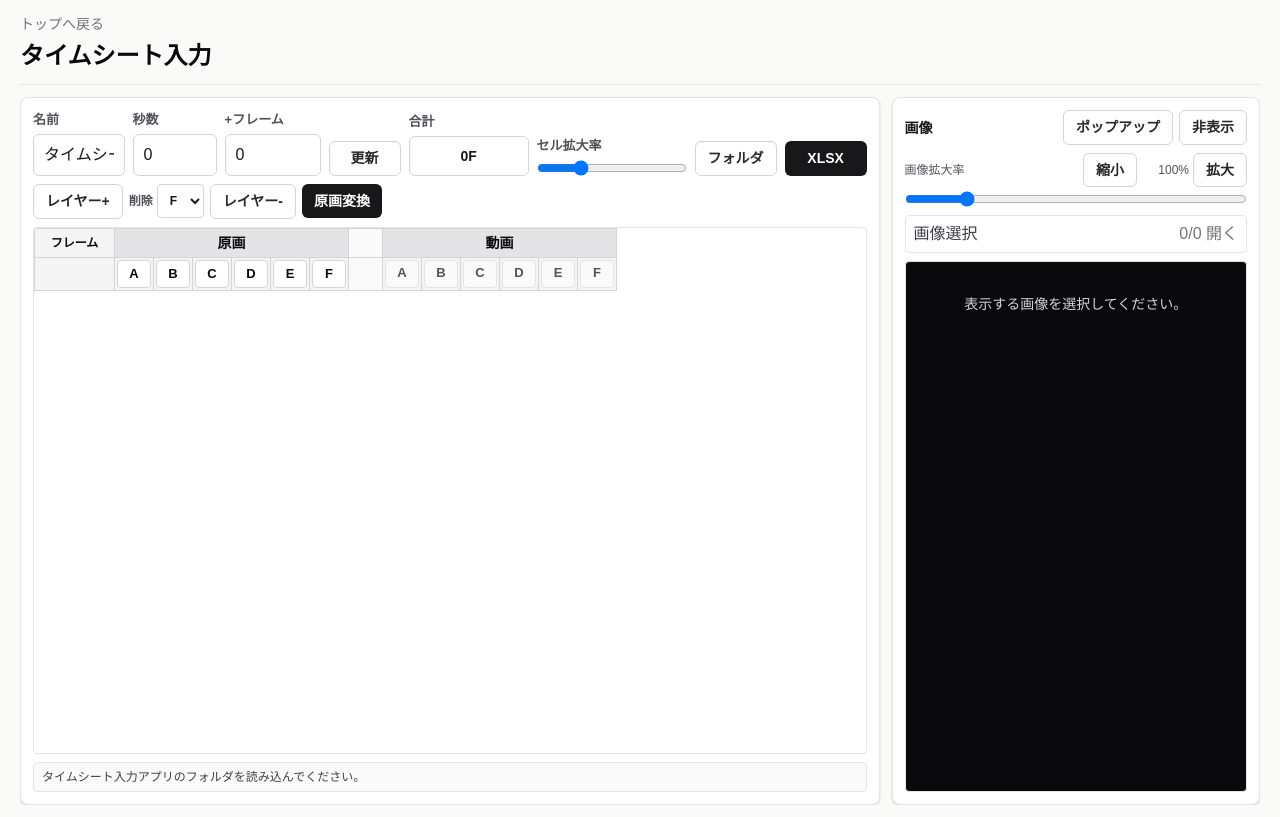
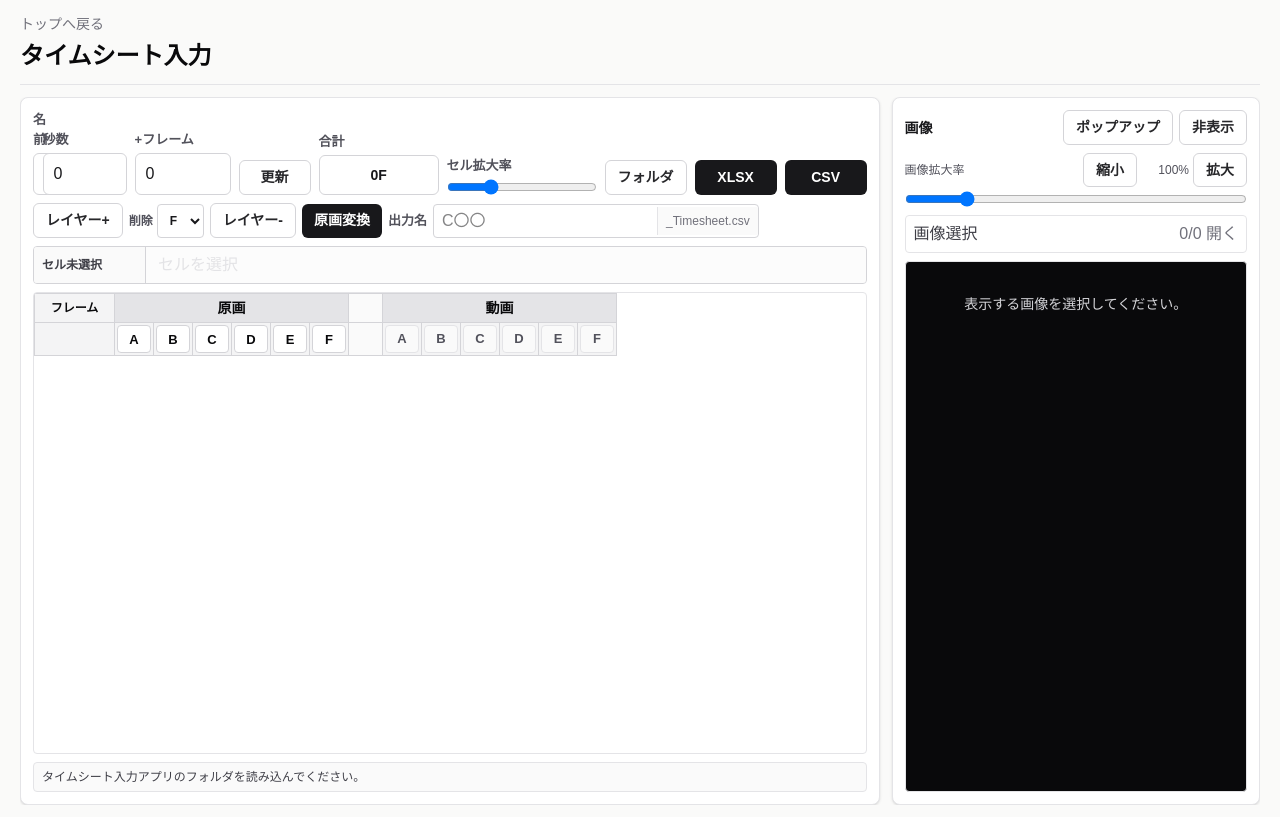
Before and after one commit to mina37010/anime-data-create, a Next.js app: page /apps/timesheet in a window 1280 px wide. Built offline with nearby package versions, Linux system fonts and the light colour scheme.

Commit message:
タイムシート出力名更新

```diff
--- a/app/apps/timesheet/timesheet-editor.tsx
+++ b/app/apps/timesheet/timesheet-editor.tsx
@@ -200,6 +200,14 @@ function cellKey(rowIndex: number, colIndex: number) {
 function clampSheetName(value: string) {
   const sanitized = value.replace(/[\[\]:*?/\\]/g, "_").trim();
   return (sanitized || "タイムシート").slice(0, 31);
+}
+
+function sanitizeFilenameStem(value: string) {
+  return value.replace(/[\\/:*?"<>|]/g, "_");
+}
+
+function workbookFilenameStem(fileName: string) {
+  return fileName.replace(/\.(xlsx|xlsm|xls)$/i, "");
 }
 
 function normalizeCells(cells: string[][], frameCount: number, layerCount: number) {
@@ -585,11 +593,11 @@ function parseTimesheet(raw: RawSheet): TimesheetData {
   };
 }
 
-function buildWorkbook(timesheet: TimesheetData) {
+function buildTimesheetRows(timesheet: TimesheetData) {
   const syncedTimesheet = synchronizeLayerNames(timesheet);
   const gengaSection = syncedTimesheet.sections.find((section) => section.id === "genga") ?? createSection("genga", "原画", syncedTimesheet.frameCount);
   const dougaSection = syncedTimesheet.sections.find((section) => section.id === "douga") ?? createSection("douga", "動画", syncedTimesheet.frameCount);
-  const rows = [
+  return [
     ["フレーム", ...gengaSection.layers, "フレーム", ...gengaSection.layers],
     ...Array.from({ length: syncedTimesheet.frameCount }, (_, rowIndex) => [
       rowIndex + 1,
@@ -598,6 +606,23 @@ function buildWorkbook(timesheet: TimesheetData) {
       ...dougaSection.layers.map((_, layerIndex) => dougaSection.cells[rowIndex]?.[layerIndex] ?? ""),
     ]),
   ];
+}
+
+function csvEscape(value: string | number) {
+  const text = String(value);
+  return /[",\n\r]/.test(text) ? `"${text.replaceAll('"', '""')}"` : text;
+}
+
+function buildTimesheetCsv(timesheet: TimesheetData) {
+  const rows = buildTimesheetRows(timesheet);
+  return `\uFEFF${rows.map((row) => row.map(csvEscape).join(",")).join("\r\n")}\r\n`;
+}
+
+function buildWorkbook(timesheet: TimesheetData) {
+  const syncedTimesheet = synchronizeLayerNames(timesheet);
+  const gengaSection = syncedTimesheet.sections.find((section) => section.id === "genga") ?? createSection("genga", "原画", syncedTimesheet.frameCount);
+  const dougaSection = syncedTimesheet.sections.find((section) => section.id === "douga") ?? createSection("douga", "動画", syncedTimesheet.frameCount);
+  const rows = buildTimesheetRows(syncedTimesheet);
   const worksheet = XLSX.utils.aoa_to_sheet(rows);
   worksheet["!cols"] = [
     { wch: 8 },
@@ -627,6 +652,7 @@ export function TimesheetEditor() {
   const [cellSelectionActive, setCellSelectionActive] = useState(false);
   const [workbookCandidates, setWorkbookCandidates] = useState<File[]>([]);
   const [selectedWorkbookKey, setSelectedWorkbookKey] = useState("");
+  const [outputFilenameStem, setOutputFilenameStem] = useState("");
   const [textNotes, setTextNotes] = useState("");
   const [status, setStatus] = useState("タイムシート入力アプリのフォルダを読み込んでください。");
   const folderInputRef = useRef<HTMLInputElement | null>(null);
@@ -639,6 +665,7 @@ export function TimesheetEditor() {
   );
   const safeDeleteLayerIndex = Math.min(deleteLayerIndex, Math.max(0, layerOptions.length - 1));
   const selectedWorkbookFile = workbookCandidates.find((file) => fileIdentity(file) === selectedWorkbookKey) ?? workbookCandidates[0] ?? null;
+  const csvFilenameSuffix = /_Timesheet$/i.test(outputFilenameStem.trim()) ? ".csv" : "_Timesheet.csv";
   const gengaLayerCount = timesheet.sections.find((section) => section.id === "genga")?.layers.length ?? 0;
   const selectedCellCount = useMemo(() => {
     if (!cellSelection) {
@@ -648,6 +675,22 @@ export function TimesheetEditor() {
     const colCount = Math.abs(cellSelection.anchor.colIndex - cellSelection.focus.colIndex) + 1;
     return rowCount * colCount;
   }, [cellSelection]);
+  const activeCell = cellSelection?.focus ?? null;
+  const activeCellSection = activeCell
+    ? timesheet.sections.find((section) => section.id === activeCell.sectionId)
+    : null;
+  const activeCellIsValid = Boolean(
+    activeCell &&
+    activeCellSection?.layers[activeCell.layerIndex] !== undefined &&
+    activeCell.rowIndex >= 0 &&
+    activeCell.rowIndex < timesheet.frameCount,
+  );
+  const activeCellValue = activeCell && activeCellIsValid
+    ? activeCellSection?.cells[activeCell.rowIndex]?.[activeCell.layerIndex] ?? ""
+    : "";
+  const activeCellLabel = activeCell && activeCellIsValid
+    ? `${activeCellSection?.label ?? ""} ${activeCellSection?.layers[activeCell.layerIndex] ?? "-"} ${activeCell.rowIndex + 1}F`
+    : "セル未選択";
 
   function syncDurationFromFrameCount(frameCount: number) {
     const nextSeconds = Math.floor(frameCount / frameRate);
@@ -705,6 +748,13 @@ export function TimesheetEditor() {
           : section,
       ),
     }));
+  }
+
+  function updateActiveCell(value: string) {
+    if (!activeCell || !activeCellIsValid) {
+      return;
+    }
+    updateCell(activeCell.sectionId, activeCell.rowIndex, activeCell.layerIndex, value);
   }
 
   function cellColumnIndex(sectionId: TimesheetSection["id"], layerIndex: number, baseGengaLayerCount = gengaLayerCount) {
@@ -1068,6 +1118,7 @@ export function TimesheetEditor() {
     const raw = await readRawSheet(workbookFile);
     const parsed = synchronizeLayerNames(raw ? parseTimesheet(raw) : createBlankTimesheet());
     setTimesheet(parsed);
+    setOutputFilenameStem(sanitizeFilenameStem(workbookFilenameStem(workbookFile.name)));
     syncDurationFromFrameCount(parsed.frameCount);
     setCellSelection(null);
     setCellSelectionActive(false);
@@ -1124,6 +1175,7 @@ export function TimesheetEditor() {
     } else {
       const blank = synchronizeLayerNames(createBlankTimesheet());
       setTimesheet(blank);
+      setOutputFilenameStem("");
       syncDurationFromFrameCount(blank.frameCount);
       setStatus(`${imageFiles.length}件の画像を読み込みました。XLSXがないため0Fから新規作成しました。`);
     }
@@ -1138,8 +1190,25 @@ export function TimesheetEditor() {
 
   function downloadXlsx() {
     const workbook = buildWorkbook(timesheet);
-    XLSX.writeFile(workbook, `${clampSheetName(timesheet.title)}.xlsx`);
-    setStatus(`${clampSheetName(timesheet.title)}.xlsx を書き出しました。`);
+    const requestedStem = outputFilenameStem.trim().replace(/\.xlsx$/i, "");
+    const filenameStem = sanitizeFilenameStem(requestedStem || clampSheetName(timesheet.title)).trim() || "タイムシート";
+    const filename = `${filenameStem}.xlsx`;
+    XLSX.writeFile(workbook, filename);
+    setStatus(`${filename} を書き出しました。`);
+  }
+
+  function downloadCsv() {
+    const requestedStem = outputFilenameStem.trim().replace(/\.(xlsx|csv)$/i, "");
+    const baseStem = sanitizeFilenameStem(requestedStem || clampSheetName(timesheet.title)).trim() || "タイムシート";
+    const filenameStem = /_Timesheet$/i.test(baseStem) ? baseStem : `${baseStem}_Timesheet`;
+    const filename = `${filenameStem}.csv`;
+    const url = URL.createObjectURL(new Blob([buildTimesheetCsv(timesheet)], { type: "text/csv;charset=utf-8" }));
+    const link = document.createElement("a");
+    link.href = url;
+    link.download = filename;
+    link.click();
+    URL.revokeObjectURL(url);
+    setStatus(`${filename} を書き出しました。`);
   }
 
   function handlePopupPointerDown(event: PointerEvent<HTMLElement>) {
@@ -1224,7 +1293,7 @@ export function TimesheetEditor() {
               onChange={(event) => setCellZoom(Number(event.target.value))}
             />
           </label>
-          <div className="grid grid-cols-2 gap-2">
+          <div className="grid grid-cols-3 gap-2">
             <input
               ref={(node) => {
                 folderInputRef.current = node;
@@ -1242,6 +1311,9 @@ export function TimesheetEditor() {
             </button>
             <button className="primary-button" type="button" onClick={downloadXlsx}>
               XLSX
+            </button>
+            <button className="primary-button" type="button" onClick={downloadCsv}>
+              CSV
             </button>
           </div>
         </div>
@@ -1276,6 +1348,25 @@ export function TimesheetEditor() {
           <button className="primary-button" type="button" onClick={applyGengaConversion}>
             原画変換
           </button>
+          <div className="flex min-w-[220px] items-center gap-1.5">
+            <label className="field-label shrink-0" htmlFor="timesheet-output-filename">
+              出力名
+            </label>
+            <div className="flex min-w-0 flex-1 items-center overflow-hidden rounded border border-zinc-300 bg-white focus-within:border-zinc-900">
+              <input
+                id="timesheet-output-filename"
+                className="h-8 min-w-0 flex-1 border-0 bg-transparent px-2 text-sm outline-none"
+                value={outputFilenameStem}
+                placeholder="C〇〇"
+                onChange={(event) =>
+                  setOutputFilenameStem(sanitizeFilenameStem(event.target.value).replace(/\.(xlsx|csv)$/i, ""))
+                }
+              />
+              <span className="shrink-0 border-l border-zinc-200 bg-zinc-50 px-2 py-1.5 text-xs text-zinc-500" title="CSV出力名">
+                {csvFilenameSuffix}
+              </span>
+            </div>
+          </div>
           {textNotes ? (
             <div className="max-h-16 min-w-[220px] max-w-xl overflow-auto rounded border border-amber-200 bg-amber-50 px-2 py-1 text-xs leading-relaxed whitespace-pre-wrap text-zinc-800">
               {textNotes}
@@ -1304,6 +1395,23 @@ export function TimesheetEditor() {
               画像表示
             </button>
           ) : null}
+        </div>
+
+        <div className="mb-2 grid grid-cols-[minmax(112px,auto)_minmax(0,1fr)] overflow-hidden rounded border border-zinc-300 bg-white focus-within:border-zinc-900">
+          <div
+            className="flex min-h-9 items-center border-r border-zinc-300 bg-zinc-50 px-2 text-xs font-semibold text-zinc-700"
+            title={activeCellLabel}
+          >
+            {activeCellLabel}
+          </div>
+          <input
+            className="min-h-9 min-w-0 border-0 bg-white px-3 text-sm text-zinc-900 outline-none disabled:bg-zinc-50 disabled:text-zinc-400"
+            value={activeCellValue}
+            disabled={!activeCellIsValid}
+            aria-label="選択セルの内容"
+            placeholder="セルを選択"
+            onChange={(event) => updateActiveCell(event.target.value)}
+          />
         </div>
 
         <div
@@ -1408,7 +1516,6 @@ export function TimesheetEditor() {
                                 selected ? "bg-blue-100 ring-1 ring-inset ring-blue-500" : "bg-white",
                               )}
                               style={{ width: `${cellWidth}px`, height: `${cellHeight}px`, fontSize: `${cellFontSize}px` }}
-                              maxLength={6}
                               value={section.cells[rowIndex]?.[layerIndex] ?? ""}
                               onCommit={(value) => updateCell(section.id, rowIndex, layerIndex, value)}
                               cellCoordinate={cell}
@@ -1474,7 +1581,6 @@ function CommitInput({
   value,
   className,
   style,
-  maxLength,
   onCommit,
   cellCoordinate,
   onFocusCell,
@@ -1482,7 +1588,6 @@ function CommitInput({
   value: string;
   className: string;
   style?: CSSProperties;
-  maxLength?: number;
   onCommit: (value: string) => void;
   cellCoordinate?: TimesheetCellCoordinate;
   onFocusCell?: (cell: TimesheetCellCoordinate) => void;
@@ -1521,7 +1626,6 @@ function CommitInput({
     <input
       className={className}
       style={style}
-      maxLength={maxLength}
       value={draft}
       onChange={(event) => setDraft(event.target.value)}
       onBlur={handleBlur}
```
Also changed, not shown: app/apps/cut-bag/cut-bag-labeler.tsx (+15 -0 lines), 1 other file (tests, documents, lock files or other folders).
